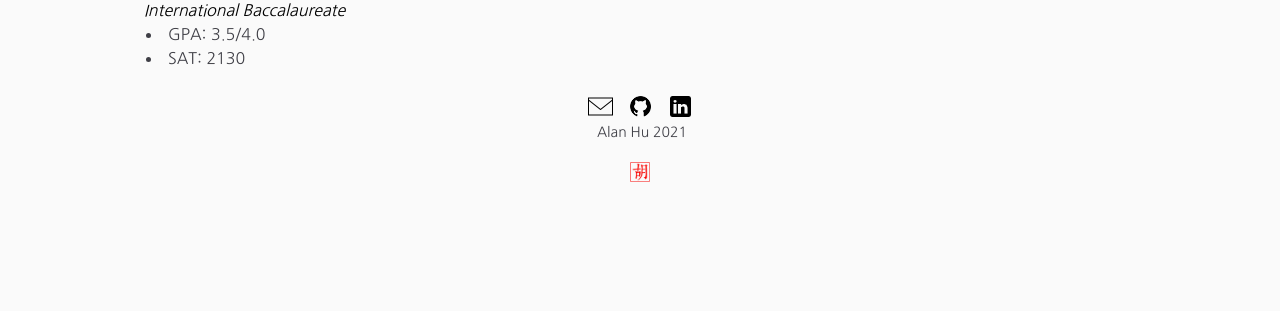
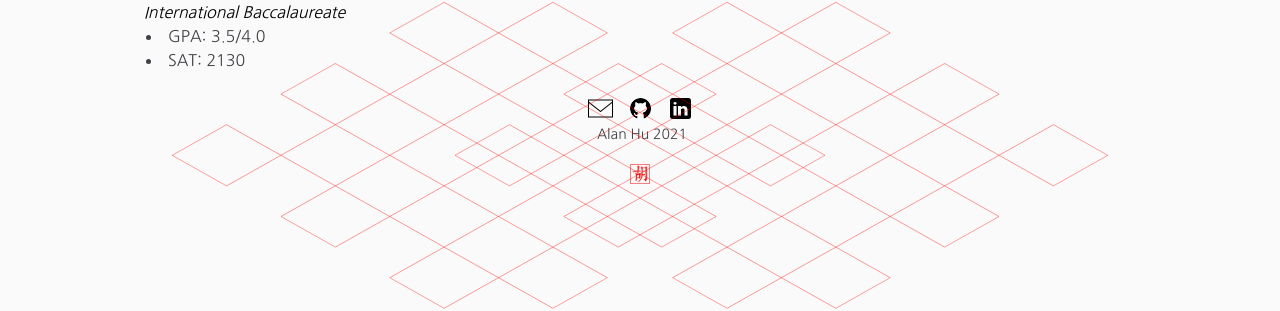
Before and after one commit to ahuounan/static-blog, a Next.js app: page /resume in a window 1280 px wide. Shown: the part 1006-1317 px from the top of the page. Before the commit the page ends 1212 px from the top, so only its background shows below. Built offline with nearby package versions, Linux system fonts and the light colour scheme.

Commit message:
feat: animation wip

```diff
--- a/components/icons/Hu.tsx
+++ b/components/icons/Hu.tsx
@@ -1,7 +1,7 @@
 export function Hu(): JSX.Element {
   return (
     <svg
-      className="z-10 h-7 w-7 md:h-10 md:w-10 bg-transparent"
+      className="z-10 relative border-scarlet h-7 w-7 md:h-10 md:w-10 bg-transparent"
       width="419"
       height="419"
       viewBox="0 0 419 419"
--- a/components/layouts/PageLayout.tsx
+++ b/components/layouts/PageLayout.tsx
@@ -4,6 +4,7 @@ import { Navbar } from 'components/patterns/Navbar';
 import { Logo } from 'components/patterns/Logo';
 import { Footer } from 'components/patterns/Footer';
 import { Modal } from 'components/patterns/Modal';
+import { BackgroundCanvas } from 'components/patterns/BackgroundCanvas';
 import { ModalContext } from 'components/contexts/ModalContext';
 
 interface Props {
@@ -18,11 +19,7 @@ export function PageLayout(props: Props) {
 
   return (
     <ModalContext.Provider value={{ modal, setModal }}>
-      <canvas
-        role="presentation"
-        className="fixed z-0 h-screen w-screen inset-0"
-      />
-      <div className="container relative z-0 mx-auto px-2 md:px-5 lg:px-12 xl:px-24 min-h-screen flex flex-col bg-gray-50 dark:bg-gray-800">
+      <div className="container mx-auto px-2 md:px-5 lg:px-12 xl:px-24 min-h-screen flex flex-col bg-transparent">
         <Head title={title} />
         <header className="container mx-auto flex justify-between mt-1 md:mt-3">
           <Logo />
@@ -38,8 +35,9 @@ export function PageLayout(props: Props) {
           </article>
         </main>
 
-        <footer className="container mx-auto print:hidden">
+        <footer className="container mx-auto print:hidden relative">
           <Footer />
+          <BackgroundCanvas />
         </footer>
       </div>
       <Modal />
--- /dev/null
+++ b/components/patterns/BackgroundCanvas.tsx
@@ -0,0 +1,151 @@
+import { RefObject, useEffect, useRef, useState } from 'react';
+
+const aspectRatio = 16 / 9;
+
+export function BackgroundCanvas() {
+  const containerRef = useRef<HTMLDivElement>(null);
+  const { width, height } = useDimensions(containerRef);
+
+  const canvasRef = useRef<HTMLCanvasElement>(null);
+  useEffect(() => {
+    const handle = setTimeout(() => {
+      if (canvasRef.current && height && width) {
+        const ctx = canvasRef.current.getContext('2d');
+        draw(ctx, width, (width ?? 0) / aspectRatio);
+      }
+    }, 250);
+
+    return () => clearTimeout(handle);
+  }, [canvasRef, height, width]);
+
+  return (
+    <div
+      key="background-canvas-container"
+      ref={containerRef}
+      className="absolute h-full w-full inset-0 flex items-center overflow-visible">
+      <canvas
+        key="background-canvas overflow-visible"
+        ref={canvasRef}
+        role="presentation"
+        width={width ?? 0}
+        height={(width ?? 0) / aspectRatio}
+      />
+    </div>
+  );
+}
+
+function useDimensions(ref: RefObject<HTMLElement>) {
+  const [dimensions, setDimensions] = useState<{
+    height: number | null;
+    width: number | null;
+  }>({ height: null, width: null });
+
+  useEffect(() => {
+    const observer = new ResizeObserver(([entry]) => {
+      setDimensions({
+        height: entry.contentRect.height,
+        width: entry.contentRect.width
+      });
+    });
+    if (ref.current) {
+      observer.observe(ref.current);
+    }
+    return () => observer.disconnect();
+  }, [ref]);
+
+  return dimensions;
+}
+
+function draw(
+  ctx: CanvasRenderingContext2D | null,
+  width: number,
+  height: number
+) {
+  if (!ctx) {
+    return;
+  }
+  ctx.clearRect(0, 0, width, height);
+  const pointsRight = blueprintFn([0.63, 0.525], 0.05);
+  pointsRight.forEach((coord, i) => {
+    let current: [number, number] = [width * coord[0], height * coord[1]];
+    const nextCoord = pointsRight[i + 1];
+
+    if (!nextCoord) {
+      return;
+    }
+    let next: [number, number] = [width * nextCoord[0], height * nextCoord[1]];
+    const n = 100;
+    const steps: [number, number] = [
+      (next[0] - current[0]) / n,
+      (next[1] - current[1]) / n
+    ];
+    line(ctx, current, steps, n);
+  });
+  const pointsLeft = blueprintFn([0.37, 0.525], 0.05);
+  pointsLeft.forEach((coord, i) => {
+    let current: [number, number] = [width * coord[0], height * coord[1]];
+    const nextCoord = pointsLeft[i + 1];
+
+    if (!nextCoord) {
+      return;
+    }
+    let next: [number, number] = [width * nextCoord[0], height * nextCoord[1]];
+    const n = 100;
+    const steps: [number, number] = [
+      (next[0] - current[0]) / n,
+      (next[1] - current[1]) / n
+    ];
+    line(ctx, current, steps, n);
+  });
+}
+
+function line(
+  ctx: CanvasRenderingContext2D,
+  from: [number, number],
+  steps: [number, number],
+  count: number
+) {
+  if (count <= 0) {
+    return;
+  }
+
+  const next: [number, number] = [from[0] + steps[0], from[1] + steps[1]];
+
+  ctx.beginPath();
+  ctx.moveTo(...from);
+  ctx.lineTo(...next);
+  ctx.strokeStyle = '#f7050266';
+  ctx.lineWidth = 1;
+  ctx.stroke();
+  ctx.closePath();
+
+  requestAnimationFrame(() => {
+    line(ctx, next, steps, count - 1);
+  });
+}
+
+const blueprintFn = (o: [number, number], s: number) => [
+  [o[0] - 6 * s, o[1] + 0 * s],
+  [o[0] - 5 * s, o[1] + 1 * s],
+  [o[0] + 1 * s, o[1] - 5 * s],
+  [o[0] + 2 * s, o[1] - 4 * s],
+  [o[0] - 4 * s, o[1] + 2 * s],
+  [o[0] - 3 * s, o[1] + 3 * s],
+  [o[0] + 3 * s, o[1] - 3 * s],
+  [o[0] + 4 * s, o[1] - 2 * s],
+  [o[0] - 2 * s, o[1] + 4 * s],
+  [o[0] - 1 * s, o[1] + 5 * s],
+  [o[0] + 5 * s, o[1] - 1 * s],
+  [o[0] + 6 * s, o[1] + 0 * s],
+  [o[0] + 5 * s, o[1] + 1 * s],
+  [o[0] - 1 * s, o[1] - 5 * s],
+  [o[0] - 2 * s, o[1] - 4 * s],
+  [o[0] + 4 * s, o[1] + 2 * s],
+  [o[0] + 3 * s, o[1] + 3 * s],
+  [o[0] - 3 * s, o[1] - 3 * s],
+  [o[0] - 4 * s, o[1] - 2 * s],
+  [o[0] + 2 * s, o[1] + 4 * s],
+  [o[0] + 1 * s, o[1] + 5 * s],
+  [o[0] - 5 * s, o[1] - 1 * s],
+  [o[0] - 6 * s, o[1] + 0 * s]
+];
--- a/components/patterns/Footer.tsx
+++ b/components/patterns/Footer.tsx
@@ -35,7 +35,7 @@ export function Footer() {
             </li>
           ))}
       </ul>
-      <p className="text-center text-sm text-gray-700 dark:text-gray-300 flex items-center justify-center">
+      <p className="text-center text-sm text-gray-700 dark:text-gray-300 flex items-center justify-center bg-opacity-0.5">
         <span className="ml-1 cursor-default">Alan Hu 2021</span>
       </p>
       <div className="mt-5 mb-6 flex items-center justify-center">
--- a/components/patterns/Logo.tsx
+++ b/components/patterns/Logo.tsx
@@ -3,7 +3,7 @@ import { Hu } from 'components/icons/Hu';
 
 export function Logo() {
   return (
-    <div role="banner" className="button dark:shadow-none border-none">
+    <div role="banner" className="button dark:shadow-none">
       <Link href="/">
         <a className="flex items-center no-underline pl-0">
           <Hu />
```
